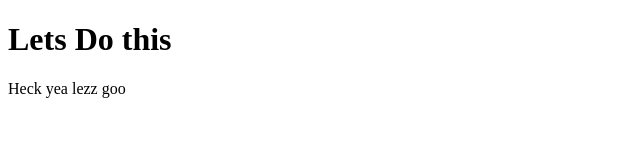
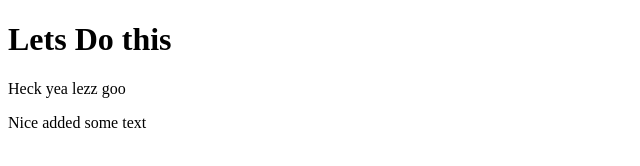
Before and after one commit to Arc-Data/GithubTest, a plain HTML site: page index.html in a window 1280 px wide. Shown: the whole page, without its empty margins (0-640 px from the left). Drawn offline with Linux system fonts and the light colour scheme.

Commit message:
Added some more text

```diff
--- a/index.html
+++ b/index.html
@@ -8,5 +8,6 @@
 <body>
 	<h1> Lets Do this </h1>
 	<p> Heck yea lezz goo</p>
+	<p> Nice added some text</p>
 </body>
 </html>
```
